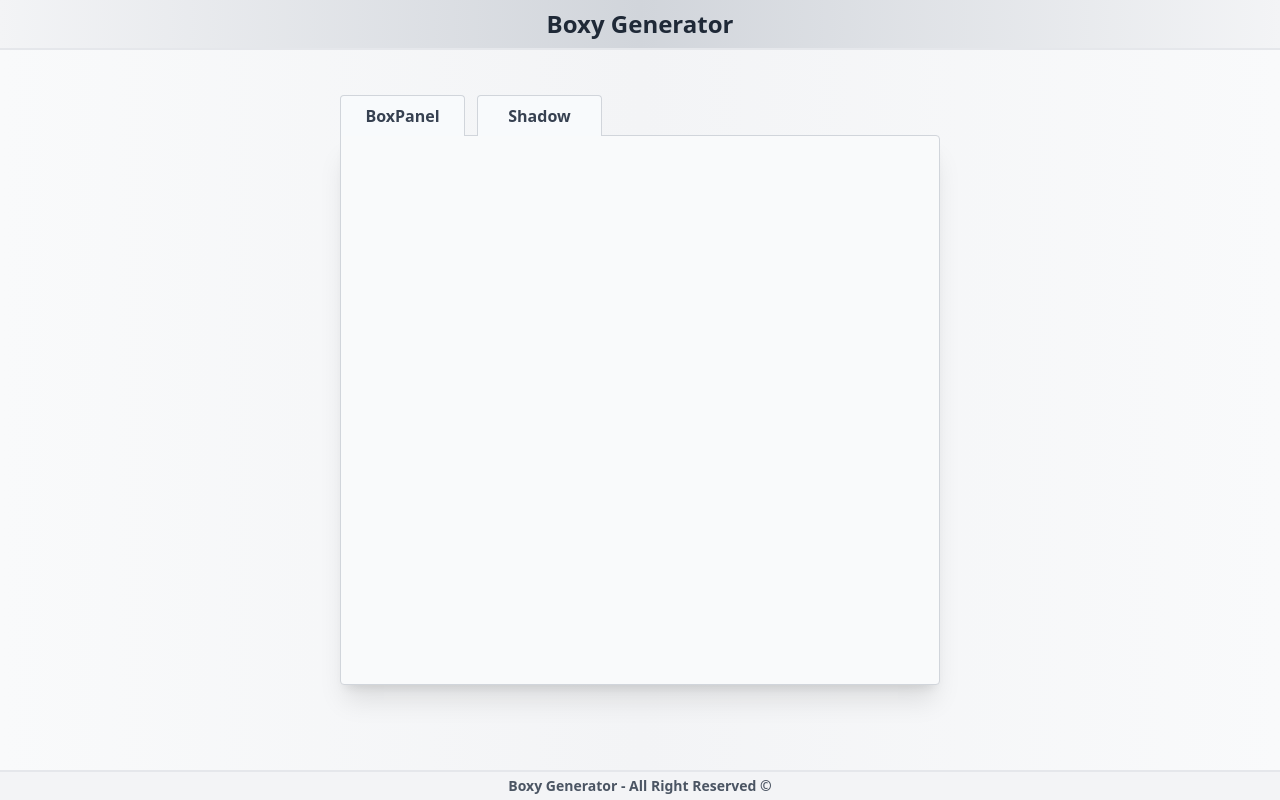
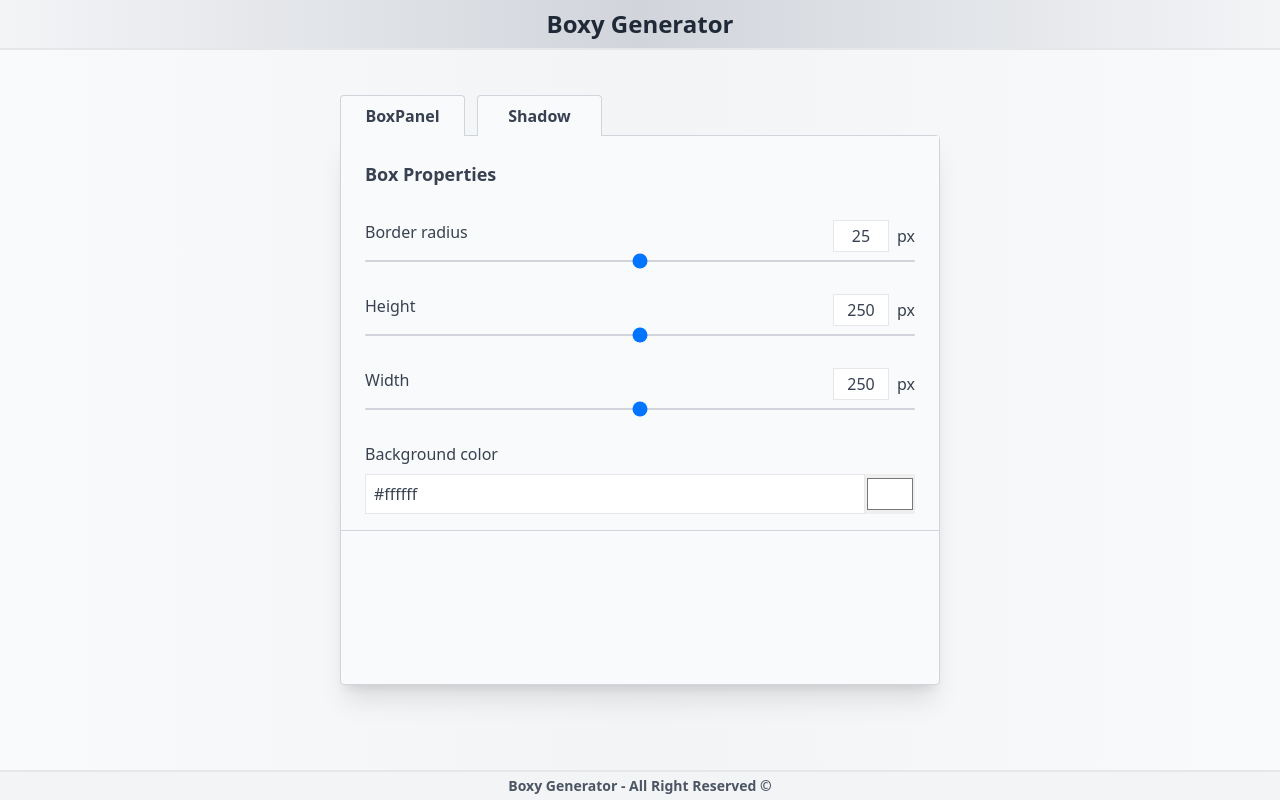
Before and after one commit to jess2304/Boxy-Generator, a React (Vite) app: page / in a window 1280 px wide. Built offline with nearby package versions, Linux system fonts and the light colour scheme.

Commit message:
ConfigPanel : BoxPanel terminée

```diff
--- a/src/features/boxProperties.js
+++ b/src/features/boxProperties.js
@@ -2,21 +2,21 @@ import { createSlice } from "@reduxjs/toolkit"
 
 const initialState = [
   {
-    iputNumber: 1,
+    inputNumber: 1,
     name: "Border radius",
     value: 25,
     type: "range",
     minMax: [0, 250],
   },
   {
-    iputNumber: 2,
+    inputNumber: 2,
     name: "Height",
     value: 250,
     type: "range",
     minMax: [0, 500],
   },
   {
-    iputNumber: 3,
+    inputNumber: 3,
     name: "Width",
     value: 250,
     type: "range",
@@ -24,9 +24,9 @@ const initialState = [
   },
 
   {
-    iputNumber: 4,
+    inputNumber: 4,
     name: "Background color",
-    value: "#fff",
+    value: "#ffffff",
     type: "color",
   },
 ]
@@ -35,7 +35,11 @@ export const boxPropertiesSlice = createSlice({
   name: "boxProperties",
   initialState,
   reducers: {
-    updateBoxValue: (state, action) => {},
+    updateBoxValue: (state, action) => {
+      state.find(
+        (element) => element.inputNumber === action.payload.inputNumber
+      ).value = action.payload.value
+    },
   },
 })
 
--- a/src/features/shadows.js
+++ b/src/features/shadows.js
@@ -8,28 +8,28 @@ const initialState = [
     inset: false,
     inputs: [
       {
-        iputNumber: 1,
+        inputNumber: 1,
         name: "Horizontal offset",
         value: 0,
         type: "range",
         minMax: [-250, 250],
       },
       {
-        iputNumber: 2,
+        inputNumber: 2,
         name: "Vertical offset",
         value: 10,
         type: "range",
         minMax: [-250, 250],
       },
       {
-        iputNumber: 3,
+        inputNumber: 3,
         name: "Blur radius",
         value: 15,
         type: "range",
         minMax: [0, 250],
       },
       {
-        iputNumber: 4,
+        inputNumber: 4,
         name: "Spread radius",
         value: -3,
         type: "range",
--- /dev/null
+++ b/src/layouts/BoxPanel/BoxColorPicker.jsx
@@ -0,0 +1,34 @@
+import React from "react"
+import { useDispatch } from "react-redux"
+import { updateBoxValue } from "../../features/boxProperties"
+
+export default function BoxColorPicker({ inputData }) {
+  const dispatch = useDispatch()
+  function handleInputs(e) {
+    dispatch(
+      updateBoxValue({
+        inputNumber: inputData.inputNumber,
+        value: e.target.value,
+      })
+    )
+  }
+  return (
+    <div className="mt-3">
+      <p>{inputData.name}</p>
+      <div className="flex mt-2">
+        <input
+          value={inputData.value}
+          onChange={handleInputs}
+          className="flex-grow border py-1 px-2 focus:outline-1 outline-gray-400"
+          type="text"
+        />
+        <input
+          value={inputData.value}
+          onChange={handleInputs}
+          className="cursor-pointer h-[40px]"
+          type="color"
+        />
+      </div>
+    </div>
+  )
+}
--- a/src/layouts/BoxPanel/BoxPanel.jsx
+++ b/src/layouts/BoxPanel/BoxPanel.jsx
@@ -1,5 +1,21 @@
-import React from "react"
+import { useSelector } from "react-redux"
+import BoxRange from "./BoxRange"
+import BoxColorPicker from "./BoxColorPicker"
 
 export default function BoxPanel() {
-  return <div></div>
+  const boxState = useSelector((state) => state.boxPropertiesSlice)
+
+  const boxInputs = boxState.map((input, index) => {
+    if (input.type === "range") {
+      return <BoxRange key={index} inputData={input} />
+    } else if (input.type === "color") {
+      return <BoxColorPicker key={index} inputData={input} />
+    }
+  })
+  return (
+    <div className="bg-gray-50 px-6 py-4 border-b border-gray-300">
+      <p className="font-bold text-lg my-2">Box Properties</p>
+      {boxInputs}
+    </div>
+  )
 }
--- /dev/null
+++ b/src/layouts/BoxPanel/BoxRange.jsx
@@ -0,0 +1,40 @@
+import React from "react"
+import { useDispatch } from "react-redux"
+import { updateBoxValue } from "../../features/boxProperties"
+
+export default function BoxRange({ inputData }) {
+  const dispatch = useDispatch()
+  function handleInputs(e) {
+    dispatch(
+      updateBoxValue({
+        inputNumber: inputData.inputNumber,
+        value: e.target.value,
+      })
+    )
+  }
+  return (
+    <div className="my-8">
+      <div className="flex justify-between">
+        <p> {inputData.name}</p>
+        <div className="flex items-baseline mb-2">
+          <input
+            value={inputData.value}
+            onChange={handleInputs}
+            className="w-14 h-8 mr-2 border border-gray-200 text-center outline-gray-400"
+            type="number"
+          />
+          <p>px</p>
+        </div>
+      </div>
+      <div className="relative z-0 w-full flex items-center">
+        <input
+          min={inputData.minMax[0]}
+          max={inputData.minMax[1]}
+          className="w-full h-[2px] bg-gray-300 rounded-lg appearance-none cursor-pointer"
+          type="range"
+          onChange={handleInputs}
+        />
+      </div>
+    </div>
+  )
+}
--- a/src/store.js
+++ b/src/store.js
@@ -1,6 +1,6 @@
 import { configureStore } from "@reduxjs/toolkit"
-import { shadowSlice } from "./features/shadows"
-import { boxPropertiesSlice } from "./features/boxProperties"
+import shadowSlice from "./features/shadows"
+import boxPropertiesSlice from "./features/boxProperties"
 
 export const store = configureStore({
   reducer: {
```
